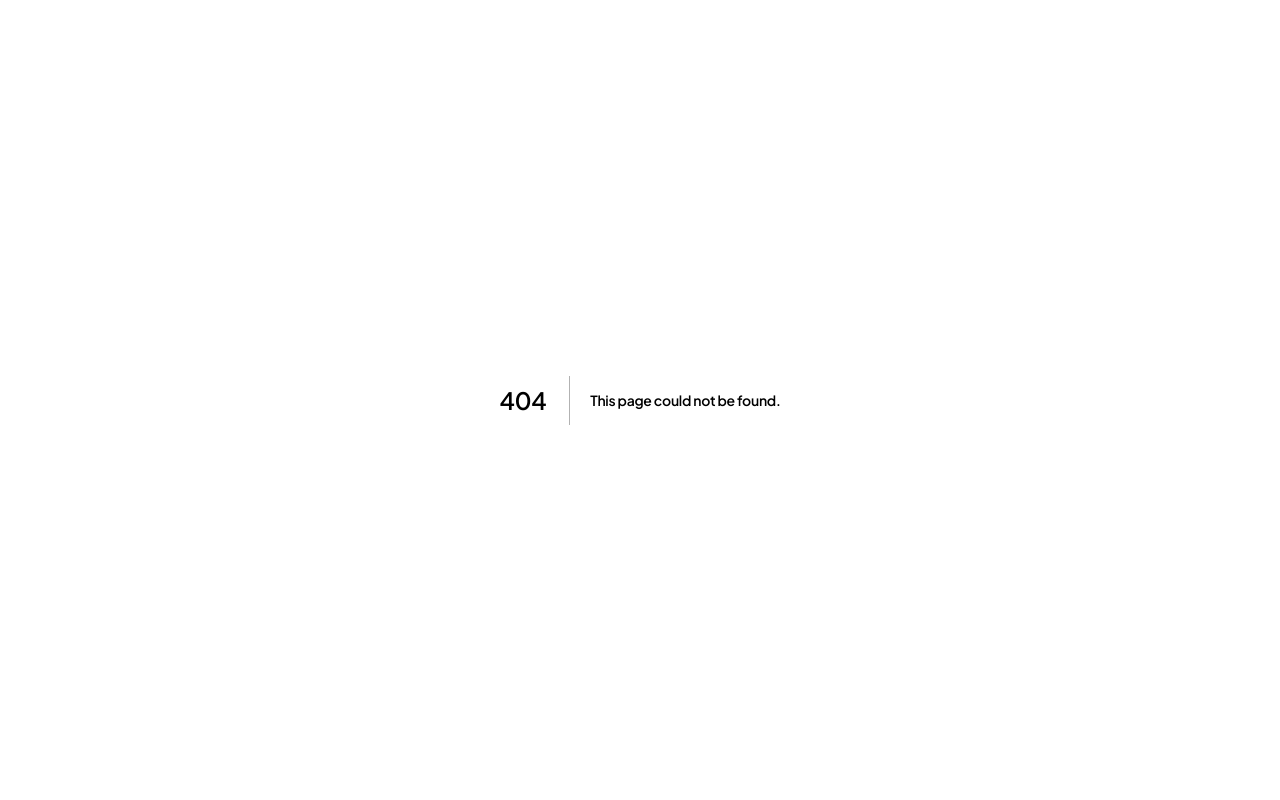
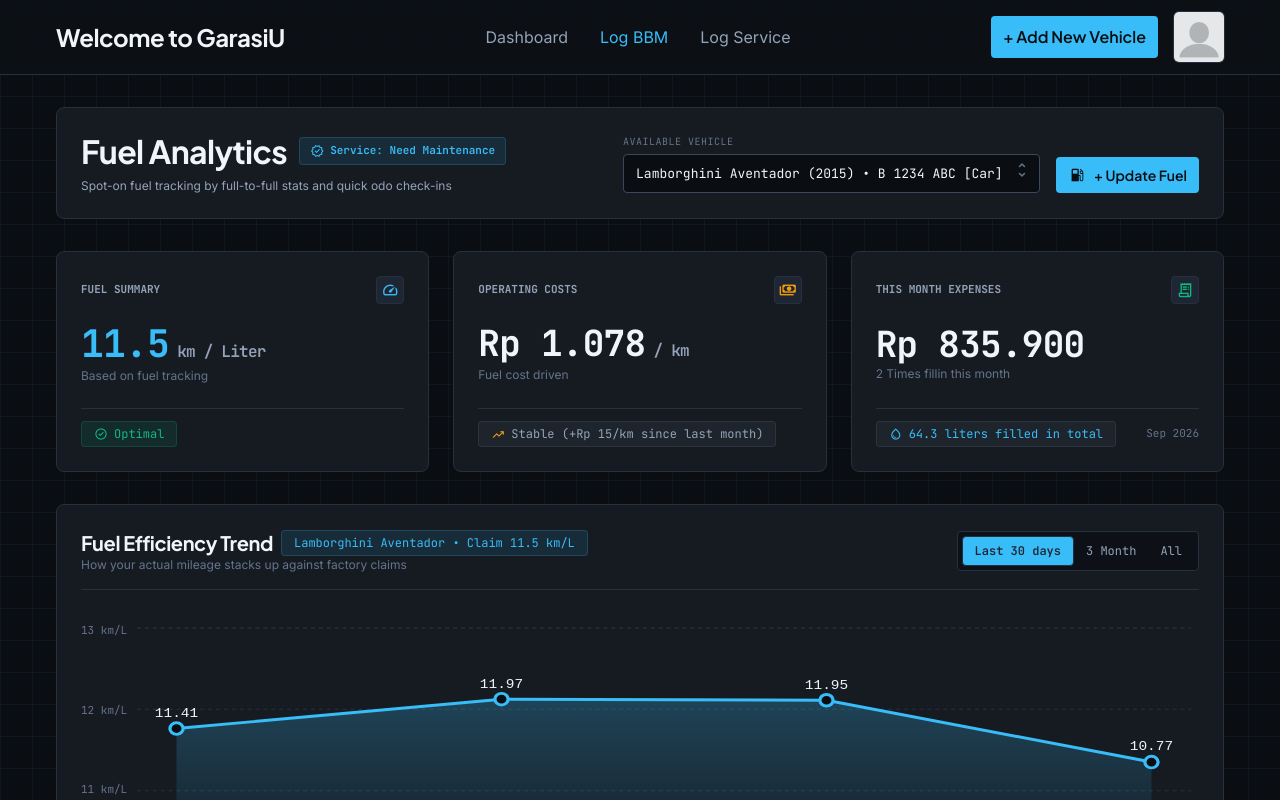
Before and after one commit to Daniarthawiku/Garasi-U, a Next.js app: page /fuel-log in a window 1280 px wide. Before the commit this address had no page. Shown: the top 800 px of the page. Built offline with nearby package versions, Linux system fonts and the light colour scheme.

Commit message:
feat(ui): fully organize ui for fuel-log page

```diff
--- /dev/null
+++ b/src/app/fuel-log/page.jsx
@@ -0,0 +1,293 @@
+"use client";
+
+import { useState } from "react";
+import Header from "@/components/shared/organisms/Header";
+import FuelHero from "@/components/fuel-log/organisms/FuelHero";
+import FuelMetricCard from "@/components/fuel-log/molecules/FuelMetricCard";
+import FuelEfficiencyChart from "@/components/fuel-log/organisms/FuelEfficiencyChart";
+import FuelLogTable from "@/components/fuel-log/organisms/FuelLogTable";
+import AddFuelModal from "@/components/fuel-log/organisms/AddFuelModal";
+import AddVehicleForm from "@/components/shared/organisms/AddVehicleForm";
+import Footer from "@/components/shared/organisms/Footer";
+import {
+  navLinks,
+  currentUser,
+  garageVehiclesData,
+} from "@/data/garageData";
+
+const numberID = new Intl.NumberFormat("id-ID");
+
+/**
+ * Hitung 3 kartu metrik BBM dari data log kendaraan aktif.
+ */
+function buildFuelMetrics(logs = [], claimEfficiency = 11.5) {
+  if (!logs.length) {
+    return [
+      {
+        id: "fuel-summary",
+        label: "Fuel Summary",
+        icon: "speed",
+        iconVariant: "cyan",
+        value: "0.0",
+        unit: "km / Liter",
+        valueVariant: "cyan",
+        subtitle: "Based on fuel tracking",
+        badge: { text: "No Data", icon: "info", variant: "neutral" },
+      },
+      {
+        id: "operating-costs",
+        label: "Operating Costs",
+        icon: "payments",
+        iconVariant: "warning",
+        value: "Rp 0",
+        unit: "/ km",
+        valueVariant: "primary",
+        subtitle: "Fuel cost driven",
+        badge: { text: "No records yet", icon: "trending_flat", variant: "neutral" },
+      },
+      {
+        id: "monthly-expenses",
+        label: "This Month Expenses",
+        icon: "receipt_long",
+        iconVariant: "optimal",
+        value: "Rp 0",
+        valueVariant: "primary",
+        subtitle: "0 Times fillin this month",
+        badge: { text: "0 liters filled in total", icon: "water_drop", variant: "cyan" },
+        footerDate: "Sep 2026",
+      },
+    ];
+  }
+
+  const totalVolume = logs.reduce((acc, item) => acc + Number(item.volume || 0), 0);
+  const totalMileage = logs.reduce((acc, item) => acc + Number(item.mileage || 0), 0);
+  const totalPrice = logs.reduce((acc, item) => acc + Number(item.price || 0), 0);
+
+  const avgEfficiency =
+    logs.reduce((acc, item) => acc + Number(item.efficiency || 0), 0) /
+    logs.length;
+  const costPerKm = totalMileage > 0 ? Math.round(totalPrice / totalMileage) : 0;
+
+  // Bulan terbaru (Sep 2026) atau 2 entri terbaru
+  const recentLogs = logs.filter((l) => l.date.includes("Sep"));
+  const activeMonthLogs = recentLogs.length > 0 ? recentLogs : logs.slice(0, 2);
+  const monthSpend = activeMonthLogs.reduce(
+    (acc, item) => acc + Number(item.price || 0),
+    0
+  );
+  const monthLiters = activeMonthLogs.reduce(
+    (acc, item) => acc + Number(item.volume || 0),
+    0
+  );
+
+  const isOptimal = avgEfficiency >= claimEfficiency - 0.5;
+
+  return [
+    {
+      id: "fuel-summary",
+      label: "Fuel Summary",
+      icon: "speed",
+      iconVariant: "cyan",
+      value: avgEfficiency.toFixed(1),
+      unit: "km / Liter",
+      valueVariant: "cyan",
+      subtitle: "Based on fuel tracking",
+      badge: {
+        text: isOptimal ? "Optimal" : "Below Claim",
+        icon: "check_circle",
+        variant: isOptimal ? "optimal" : "warning",
+      },
+    },
+    {
+      id: "operating-costs",
+      label: "Operating Costs",
+      icon: "payments",
+      iconVariant: "warning",
+      value: `Rp ${numberID.format(costPerKm)}`,
+      unit: "/ km",
+      valueVariant: "primary",
+      subtitle: "Fuel cost driven",
+      badge: {
+        text: "Stable (+Rp 15/km since last month)",
+        icon: "trending_up",
+        iconClassName: "text-status-warning",
+        variant: "neutral",
+      },
+    },
+    {
+      id: "monthly-expenses",
+      label: "This Month Expenses",
+      icon: "receipt_long",
+      iconVariant: "optimal",
+      value: `Rp ${numberID.format(monthSpend)}`,
+      valueVariant: "primary",
+      subtitle: `${activeMonthLogs.length} Times fillin this month`,
+      badge: {
+        text: `${monthLiters.toFixed(1)} liters filled in total`,
+        icon: "water_drop",
+        variant: "cyan",
+      },
+      footerDate: "Sep 2026",
+    },
+  ];
+}
+
+export default function FuelLogPage() {
+  const [vehicles, setVehicles] = useState(garageVehiclesData);
+  const [selectedVehicleId, setSelectedVehicleId] = useState(
+    garageVehiclesData[0].id
+  );
+  const [chartFilter, setChartFilter] = useState("Last 30 days");
+  const [tableFilter, setTableFilter] = useState("ALL");
+  const [isFuelModalOpen, setIsFuelModalOpen] = useState(false);
+  const [isVehicleModalOpen, setIsVehicleModalOpen] = useState(false);
+
+  const activeVehicle =
+    vehicles.find((v) => v.id === selectedVehicleId) || vehicles[0];
+
+  const allFuelLogs = activeVehicle?.fuelLogs || [];
+
+  // Filter tabel berdasarkan status Full Tank / ALL
+  const filteredTableLogs =
+    tableFilter === "FULL_TANK"
+      ? allFuelLogs.filter((l) => l.status === "Full Tank")
+      : allFuelLogs;
+
+  // Filter chart berdasarkan rentang waktu
+  const chartDataPoints =
+    chartFilter === "Last 30 days"
+      ? allFuelLogs.slice(0, 4)
+      : chartFilter === "3 Month"
+        ? allFuelLogs.slice(0, 5)
+        : allFuelLogs;
+
+  const metrics = buildFuelMetrics(
+    allFuelLogs,
+    activeVehicle?.claimEfficiency || 11.5
+  );
+
+  const handleAddFuelLog = (newFuelEntry) => {
+    setVehicles((prev) =>
+      prev.map((vehicle) =>
+        vehicle.id === activeVehicle.id
+          ? {
+              ...vehicle,
+              odometer: Math.max(vehicle.odometer, newFuelEntry.odometer),
+              fuelLogs: [newFuelEntry, ...vehicle.fuelLogs],
+            }
+          : vehicle
+      )
+    );
+  };
+
+  const handleAddVehicle = (newVehicle) => {
+    const formattedVehicle = {
+      ...newVehicle,
+      category: newVehicle.type,
+      serviceStatus: newVehicle.status?.label || "Healthy",
+      claimEfficiency: 12.0,
+      fuelLogs: [],
+      serviceHistory: [],
+    };
+    setVehicles((prev) => [formattedVehicle, ...prev]);
+    setSelectedVehicleId(formattedVehicle.id);
+  };
+
+  const handleExportCsv = () => {
+    if (!filteredTableLogs.length) return;
+    const headers = [
+      "Date,Odometer,Mileage,Fuel Type,Volume (L),Price (Rp),Efficiency (km/L),Status",
+    ];
+    const rows = filteredTableLogs.map(
+      (l) =>
+        `"${l.date}",${l.odometer},${l.mileage},"${l.fuelType}",${l.volume},${l.price},${l.efficiency},"${l.status}"`
+    );
+    const csvContent =
+      "data:text/csv;charset=utf-8," + [headers, ...rows].join("\n");
+    const link = document.createElement("a");
+    link.setAttribute("href", encodeURI(csvContent));
+    link.setAttribute("download", `fuel-log-${activeVehicle.id}.csv`);
+    document.body.appendChild(link);
+    link.click();
+    document.body.removeChild(link);
+  };
+
+  return (
+    <>
+      <Header
+        title="Welcome to GarasiU"
+        navLinks={navLinks}
+        activeHref="/fuel-log"
+        ctaLabel="+ Add New Vehicle"
+        onCtaClick={() => setIsVehicleModalOpen(true)}
+        profile={currentUser.avatar}
+      />
+
+      <main className="flex flex-1 flex-col gap-6 px-4 py-6 md:gap-8 md:px-14 md:py-8">
+        {/* 1. Hero Section (Organism + VehicleSelector Molecule) */}
+        <FuelHero
+          title="Fuel Analytics"
+          description="Spot-on fuel tracking by full-to-full stats and quick odo check-ins"
+          vehicles={vehicles}
+          selectedVehicleId={activeVehicle?.id}
+          onVehicleChange={setSelectedVehicleId}
+          actionLabel="+ Update Fuel"
+          onAddFuelClick={() => setIsFuelModalOpen(true)}
+          activeVehicleServiceStatus={activeVehicle?.serviceStatus}
+        />
+
+        {/* 2. Metrics Bento Grid — Mapped via .map() to FuelMetricCard (Molecule) */}
+        <section
+          aria-label="Fuel analytics metrics"
+          className="grid grid-cols-1 gap-6 md:grid-cols-3"
+        >
+          {metrics.map(({ id, ...metricProps }) => (
+            <FuelMetricCard key={id} {...metricProps} />
+          ))}
+        </section>
+
+        {/* 3. Fuel Efficiency Trend Chart (Organism) */}
+        <FuelEfficiencyChart
+          title="Fuel Efficiency Trend"
+          subtitle="How your actual mileage stacks up against factory claims"
+          badgeText={`${activeVehicle?.name} • Claim ${activeVehicle?.claimEfficiency || 11.5} km/L`}
+          filters={["Last 30 days", "3 Month", "All"]}
+          activeFilter={chartFilter}
+          onFilterChange={setChartFilter}
+          yAxisLabels={["13 km/L", "12 km/L", "11 km/L", "10 km/L"]}
+          dataPoints={chartDataPoints}
+        />
+
+        {/* 4. Fuel Log History Table (Organism + FuelLogRow Molecule mapped via .map()) */}
+        <FuelLogTable
+          title="Fuel Log History"
+          subtitle="Back-to-back fuel-up logs that crunch your exact mileage"
+          logs={filteredTableLogs}
+          totalLogsCount={allFuelLogs.length}
+          activeFilter={tableFilter}
+          onFilterChange={setTableFilter}
+          onExportCsv={handleExportCsv}
+          optimalThreshold={activeVehicle?.claimEfficiency || 11.5}
+        />
+      </main>
+
+      {/* 5. Add Fuel Modal (Organism) */}
+      <AddFuelModal
+        isOpen={isFuelModalOpen}
+        onClose={() => setIsFuelModalOpen(false)}
+        onSubmit={handleAddFuelLog}
+        vehicleName={activeVehicle?.name}
+        lastOdometer={activeVehicle?.odometer || 142850}
+      />
+
+      {/* Add Vehicle Modal */}
+      <AddVehicleForm
+        isOpen={isVehicleModalOpen}
+        onClose={() => setIsVehicleModalOpen(false)}
+        onSubmit={handleAddVehicle}
+      />
+
+      <Footer />
+    </>
+  );
+}
```
